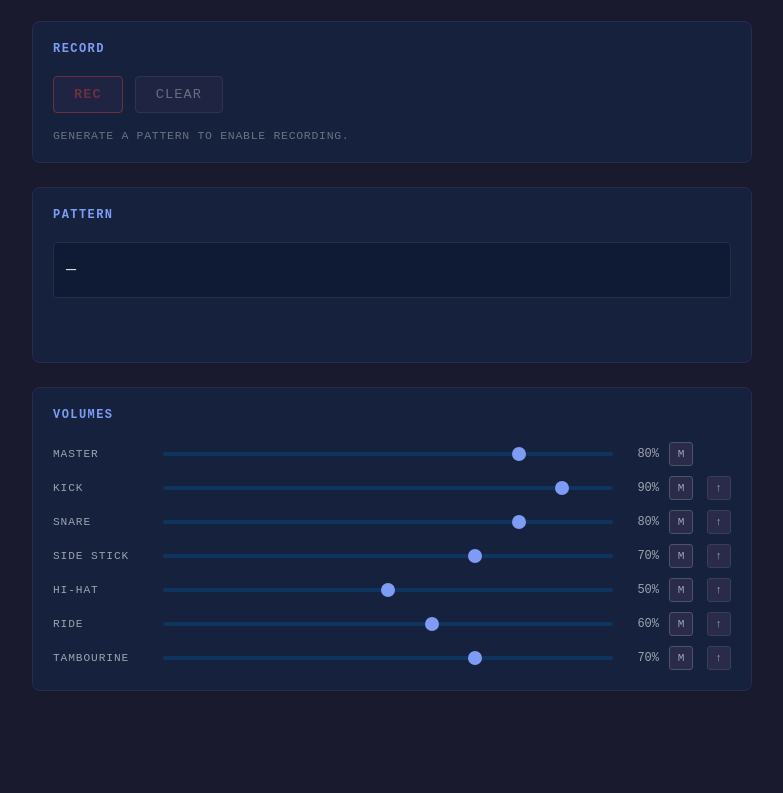
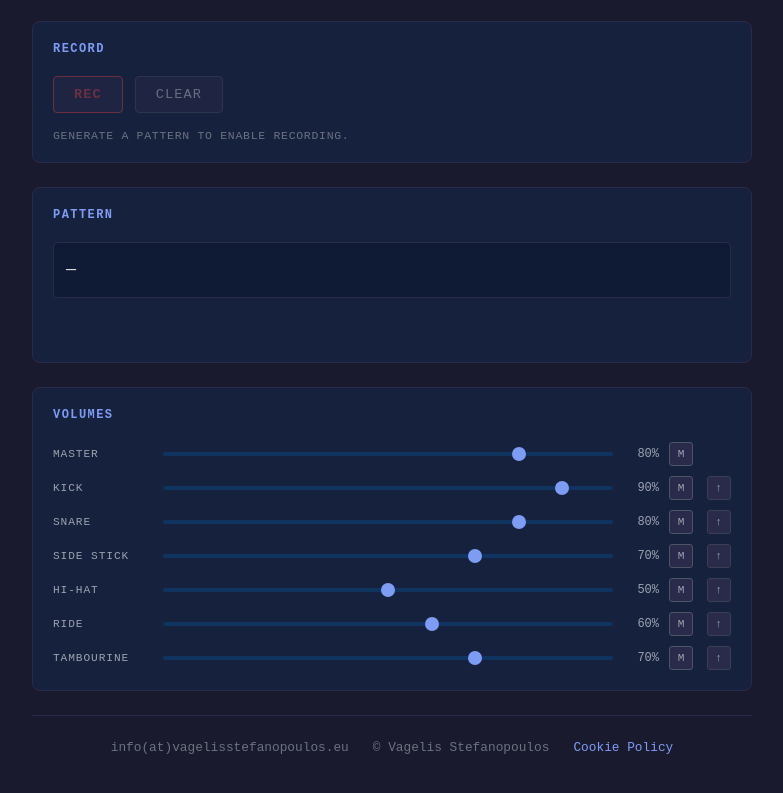
Before and after one commit to vstefanopoulos/rhythm_generator_web_app, a plain HTML site: page index.html in a window 1280 px wide. Shown: the part 558-1351 px from the top of the page, without its empty margins (248-1031 px from the left). Before the commit the page ends 1281 px from the top, so only its background shows below. Drawn offline with Linux system fonts and the light colour scheme.

Commit message:
cookie policy

```diff
--- a/index.html
+++ b/index.html
@@ -165,6 +165,11 @@
         </div>
       </div>
     </div>
+    <footer class="site-footer">
+      <span>info(at)vagelisstefanopoulos.eu</span>
+      <span>&copy; Vagelis Stefanopoulos</span>
+      <a href="https://vagelisstefanopoulos.eu/cookie-policy/" target="_blank" rel="noopener noreferrer">Cookie Policy</a>
+    </footer>
   </div>
 
   <script src="pattern.js"></script>
--- a/style.css
+++ b/style.css
@@ -316,3 +316,25 @@ button:active { transform: scale(0.97); }
 .step-cell.on-x  { background: #a78bfa; }
 .step-cell.on-o  { background: #4b5563; }
 .step-cell.active { outline: 2px solid #fbbf24; outline-offset: 1px; }
+
+/* Footer */
+.site-footer {
+  display: flex;
+  justify-content: center;
+  align-items: center;
+  gap: 1.5rem;
+  flex-wrap: wrap;
+  padding: 1.5rem 1rem;
+  border-top: 1px solid #2a2a4a;
+  font-size: 0.8rem;
+  color: #6b7280;
+}
+
+.site-footer a {
+  color: #7f9cf5;
+  text-decoration: none;
+}
+
+.site-footer a:hover {
+  text-decoration: underline;
+}
```
